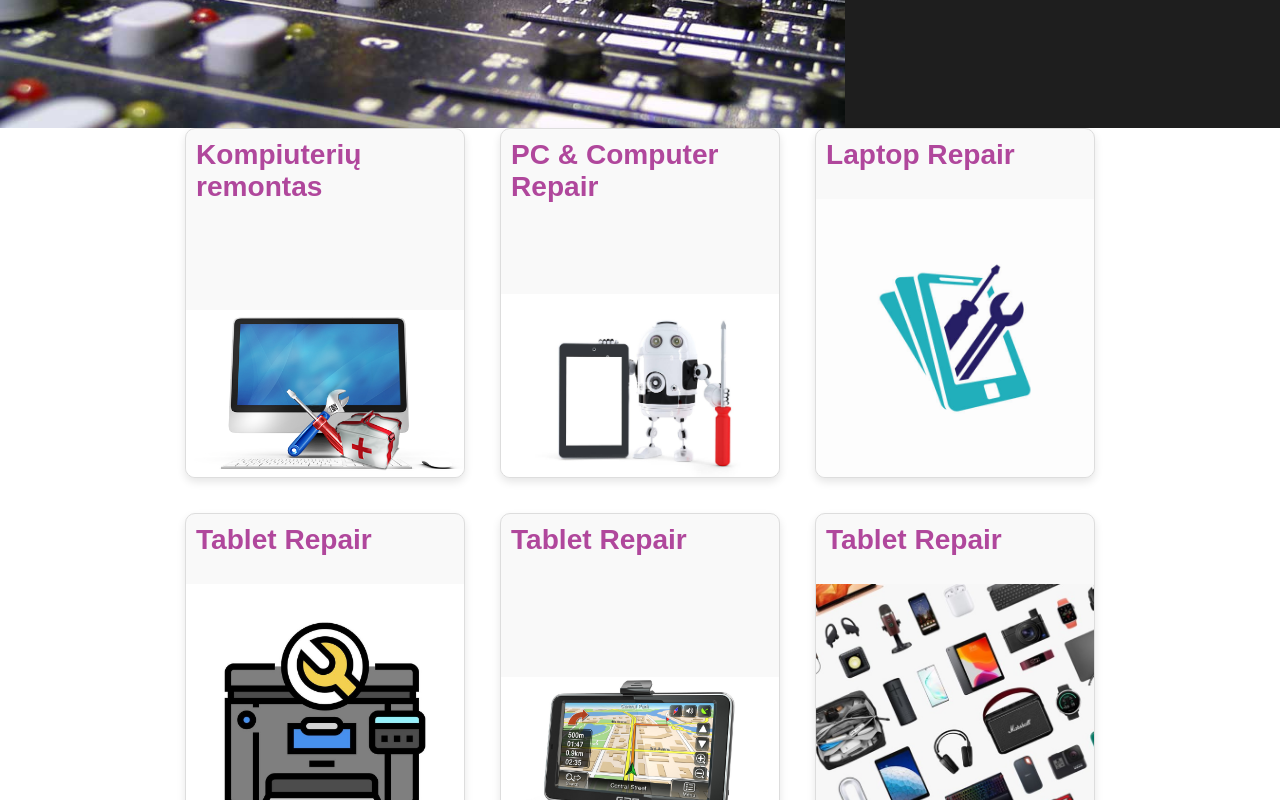
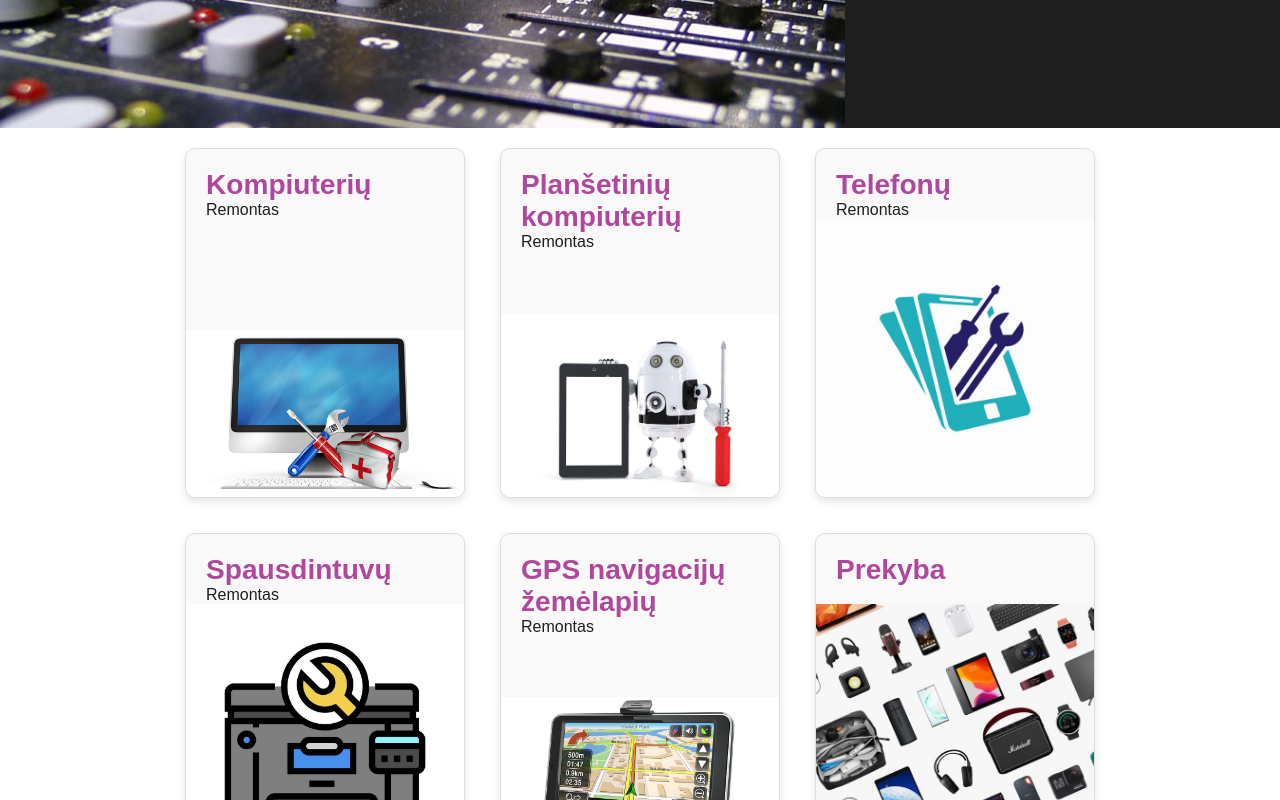
Before and after one commit to Meilaa/Virtucom-front, a Next.js app: page / in a window 1280 px wide. Shown: the part 1480-2280 px from the top of the page. Built offline with nearby package versions, Linux system fonts and the light colour scheme.

Commit message:
List changes

```diff
--- a/src/sections/hero/Hero.js
+++ b/src/sections/hero/Hero.js
@@ -4,13 +4,13 @@ import styles from './Hero.module.css';
 
 const backgrounds = [
   {
-    image: '/hero1.webp', // Path to first image
+    image: '/hero1.webp',
     title: 'Original Parts Only',
     subtitle: 'Fast, Affordable Prices',
     description: 'We only carry genuine OEM replacement parts',
   },
   {
-    image: '/hero2.png', // Path to second image
+    image: '/hero2.png',
     title: 'New Collection Available',
     subtitle: 'Exclusive Deals on New Products',
     description: 'Get the latest and greatest parts',
--- a/src/sections/list/List.js
+++ b/src/sections/list/List.js
@@ -20,8 +20,16 @@ const RepairCard = ({ imageSrc, altText, repairType, description }) => {
         width={250} // Use appropriate dimensions
         height={300} // Use appropriate dimensions
       />
-      <div className={styles.text}>
+      <div className={hovered ? styles.hiddenText : styles.text}>
         <h3>{repairType}</h3>
+        {/* Conditional rendering for "Remontas" and "Naujinimas" */}
+        {repairType === "GPS navigacijų žemėlapių naujinimas" ? (
+          <p className={styles.repairText}>Naujinimas</p> // Show "Naujinimas" for the fifth card
+        ) : (
+          repairType !== "Prekyba" && (
+            <p className={styles.repairText}>Remontas</p> // Show "Remontas" for the first four cards
+          )
+        )}
       </div>
       <div className={styles.overlay}>
         <p>{description}</p>
@@ -35,38 +43,38 @@ const List = () => {
     <div className={styles.repair_list}>
       <RepairCard
         imageSrc="/pc_repair.png"
-        altText="Kompiuterių remontas"
-        repairType="Kompiuterių remontas"
+        altText="Kompiuterių"
+        repairType="Kompiuterių"
         description="We specialize in repairs for all Apple products, including MacBooks, iMacs, and more."
       />
       <RepairCard
         imageSrc="/tablet_repair.jpg"
-        altText="PC & Computer Repair"
-        repairType="PC & Computer Repair"
+        altText="Planšetinių kompiuterių"
+        repairType="Planšetinių kompiuterių"
         description="Comprehensive repair services for PCs and desktops. Fast and reliable."
       />
       <RepairCard
         imageSrc="/phone_repair.jpg"
-        altText="Laptop Repair"
-        repairType="Laptop Repair"
+        altText="Telefonų"
+        repairType="Telefonų"
         description="Laptop repairs including screen replacement, battery issues, and more."
       />
       <RepairCard
         imageSrc="/printer_repair.jpg"
-        altText="Tablet Repair"
-        repairType="Tablet Repair"
+        altText="Spausdintuvų"
+        repairType="Spausdintuvų"
         description="Tablet repairs for all major brands, including iPads and Android tablets."
       />
-       <RepairCard
+      <RepairCard
         imageSrc="/gps.png"
-        altText="Tablet Repair"
-        repairType="Tablet Repair"
+        altText="GPS navigacijų žemėlapių "
+        repairType="GPS navigacijų žemėlapių "
         description="Tablet repairs for all major brands, including iPads and Android tablets."
       />
-       <RepairCard
+      <RepairCard
         imageSrc="/selling.jpg"
-        altText="Tablet Repair"
-        repairType="Tablet Repair"
+        altText="Prekyba"
+        repairType="Prekyba"
         description="Tablet repairs for all major brands, including iPads and Android tablets."
       />
     </div>
--- a/src/sections/list/List.module.css
+++ b/src/sections/list/List.module.css
@@ -3,26 +3,26 @@
   flex-wrap: wrap;
   gap: 35px;
   justify-content: center;
-  padding: 0 140px;
+  padding: 20px 140px;
 }
 
 .card {
   display: flex;
-  flex-direction: column; /* Stacks elements vertically */
-  justify-content: flex-end; /* Align items to the bottom */
+  flex-direction: column;
+  justify-content: flex-end;
   position: relative;
   width: 280px;
   height: 350px;
   border: 1px solid #ddd;
   overflow: hidden;
-  transition: transform 0.3s ease;
+  transition: background-color 0.4s ease-in-out; /* Only background color transition */
   border-radius: 10px;
   background-color: #f9f9f9;
   box-shadow: 0 4px 8px rgba(0, 0, 0, 0.1);
 }
 
 .card.hovered {
-  transform: scale(1.05);
+  background-color: white; /* Change background color to white on hover */
 }
 
 .text {
@@ -30,8 +30,16 @@
   top: 10px;
   left: 10px;
   z-index: 2;
-  color: #B0479C;
+  color: #B0479C; /* Color of the main title */
   font-size: 1.5rem;
+  transition: color 0.4s ease; /* Smooth text color change */
+  padding-left: 10px;
+  padding-top: 10px;
+}
+
+.repairText {
+  font-size: 1rem; /* Smaller size for 'Repair' */
+  color: #1E1E1E; /* Initial color for 'Repair' text */
 }
 
 .overlay {
@@ -40,18 +48,32 @@
   left: 0;
   width: 100%;
   height: 100%;
-  background-color: rgba(0, 0, 0, 0.7);
-  color: white;
+  background-color: white; /* Fully white background when hovered */
+  color: black; /* Text color matches the 'Repair' text color */
   display: flex;
   flex-direction: column;
   justify-content: center;
   align-items: center;
   opacity: 0;
-  transition: opacity 0.3s ease;
+  transition: opacity 0.4s ease, color 0.4s ease; /* Smooth transition for opacity */
 }
 
 .card.hovered .overlay {
-  opacity: 1;
+  opacity: 1; /* Show overlay when hovered */
+}
+
+.card img {
+  width: 100%;
+  height: auto;
+  object-fit: cover;
+  transition: opacity 1.5s ease, transform 1.5s ease; /* Slow fade-out and zoom in */
+  opacity: 1; /* Image is visible by default */
+  transform: scale(1); /* No zoom by default */
+}
+
+.card.hovered img {
+  opacity: 0; /* Hide image on hover */
+  transform: scale(1.2); /* Zoom in by 20% on hover */
 }
 
 .overlay p {
@@ -60,25 +82,3 @@
   text-align: center;
   font-size: 1rem;
 }
-
-.infoButton {
-  margin-top: 15px;
-  padding: 10px 15px;
-  background-color: #B0479C;
-  border: none;
-  color: white;
-  cursor: pointer;
-  border-radius: 5px;
-  font-size: 1rem;
-}
-
-.infoButton:hover {
-  background-color: #B0479C;
-}
-
-.card img {
-  width: 100%;
-  height: auto; /* Maintain the aspect ratio of the image */
-  object-fit: cover; /* Prevent image distortion */
-  margin-top: auto; /* Aligns image to the bottom */
-}
```
